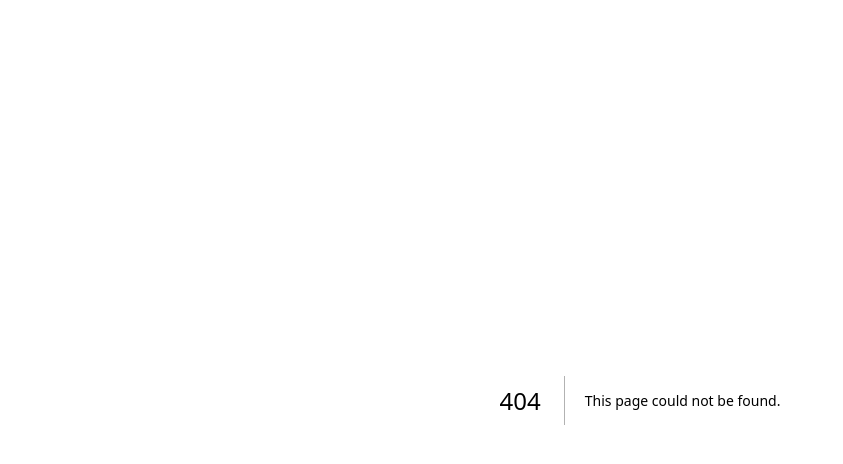
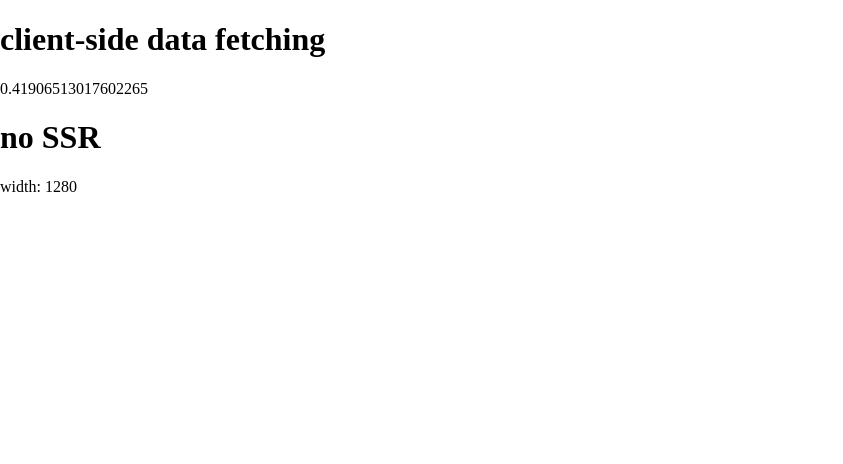
Before and after one commit to boyfromthewell/map-application, a Next.js app: page /section1/clientSideRendering in a window 1280 px wide. Before the commit this address had no page. Shown: the top 464 px of the page, without its empty margins (0-843 px from the left). Built offline with nearby package versions, Linux system fonts and the light colour scheme.

Commit message:
feat: clientSideRendering

```diff
--- a/package.json
+++ b/package.json
@@ -21,6 +21,7 @@
   },
   "devDependencies": {
     "eslint-config-prettier": "^8.9.0",
-    "prettier": "3.0.0"
+    "prettier": "3.0.0",
+    "sass": "^1.64.1"
   }
 }
--- /dev/null
+++ b/src/components/section1/NoSSR.tsx
@@ -0,0 +1,7 @@
+import React from 'react';
+
+const NoSSR = () => {
+  return <p>width: {window.innerWidth}</p>;
+};
+
+export default NoSSR;
--- /dev/null
+++ b/src/pages/section1/clientSideRendering.tsx
@@ -0,0 +1,32 @@
+import dynamic from 'next/dynamic';
+import React, { useEffect, useState } from 'react';
+
+// width 값은 서버에서 렌더링 하지 않음, html 파일에서 완전히 제거
+const NoSSR = dynamic(() => import('@/components/section1/NoSSR'), {
+  ssr: false,
+});
+
+const Example = () => {
+  const [data, setData] = useState(0);
+
+  useEffect(() => {
+    const delayInSeconds = 2;
+    new Promise<number>((resolve) =>
+      setTimeout(() => resolve(Math.random()), delayInSeconds * 1000)
+    ).then((res) => setData(res));
+  }, []);
+
+  // CSR
+  // 처음에는 초기 값으로 프리렌더링, 자바스크립트 상태가 바뀌면 DOM도 바뀜
+  return (
+    <main>
+      <h1>client-side data fetching</h1>
+      <p>{data}</p>
+
+      <h1>no SSR</h1>
+      <NoSSR />
+    </main>
+  );
+};
+
+export default Example;
```
Also changed, not shown: 1 other file (tests, documents, lock files or other folders).
